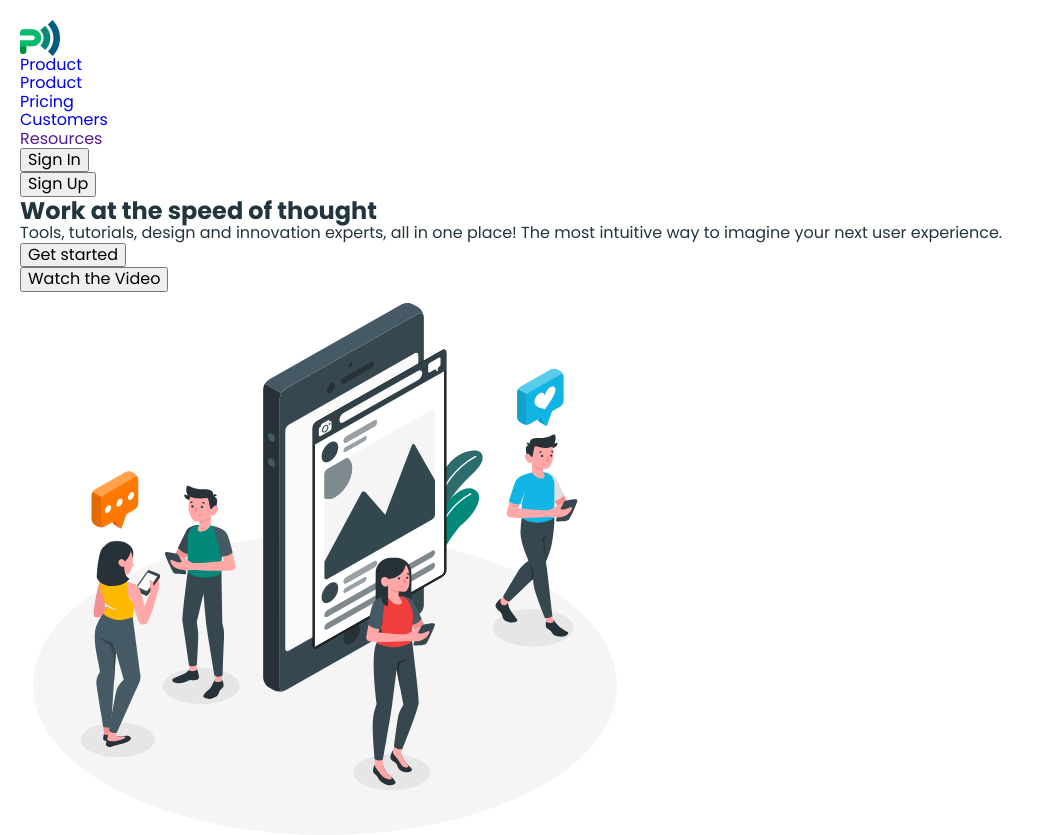
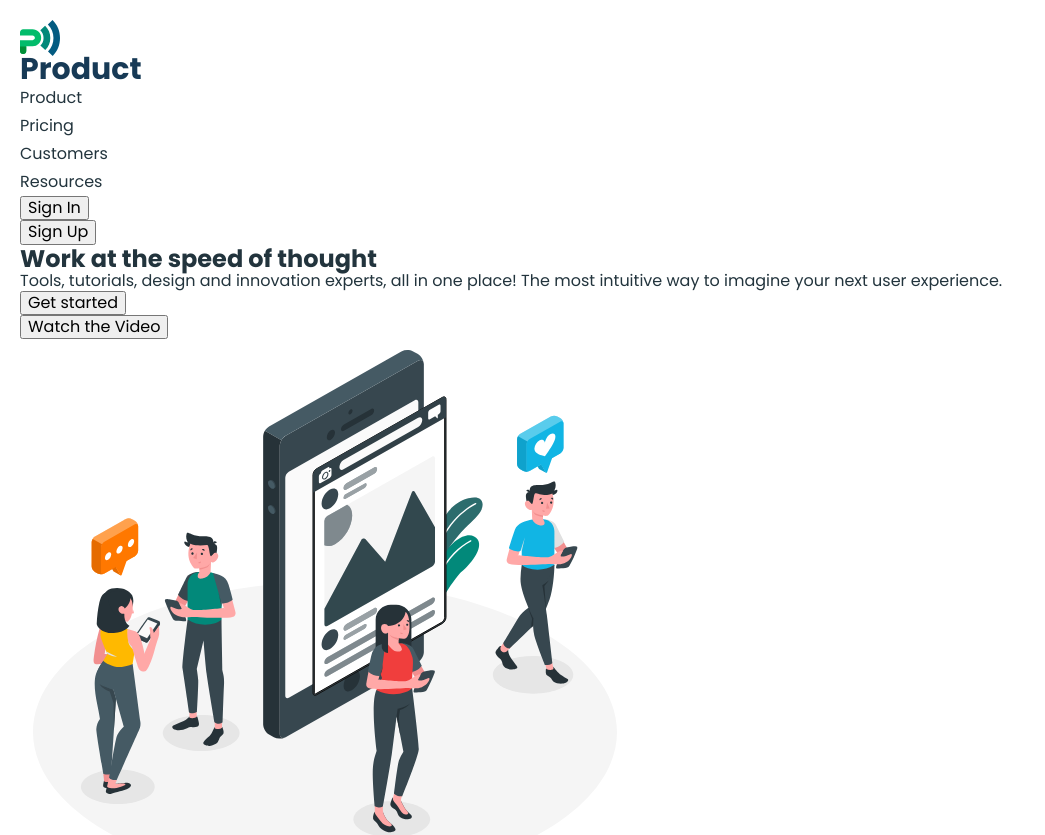
Before and after one commit to ZamorinVolodymyr/blendet-02, a plain HTML site: page index.html in a window 1280 px wide. Shown: the top 835 px of the page, without its empty margins (0-1045 px from the left). Drawn offline with nearby package versions, Linux system fonts and the light colour scheme.

Commit message:
add class

```diff
--- a/css/styles.css
+++ b/css/styles.css
@@ -39,6 +39,10 @@ button {
 .header {
 }
 .header-logo {
+  font-weight: 700;
+  font-size: 30px;
+  line-height: 93%;
+  color: #173a56;
 }
 .logo {
 }
@@ -49,6 +53,8 @@ button {
 .header-nav-item {
 }
 .header-nav-link {
+  line-height: 175%;
+  color: #22343d;
 }
 .header-btn-list {
 }
```
